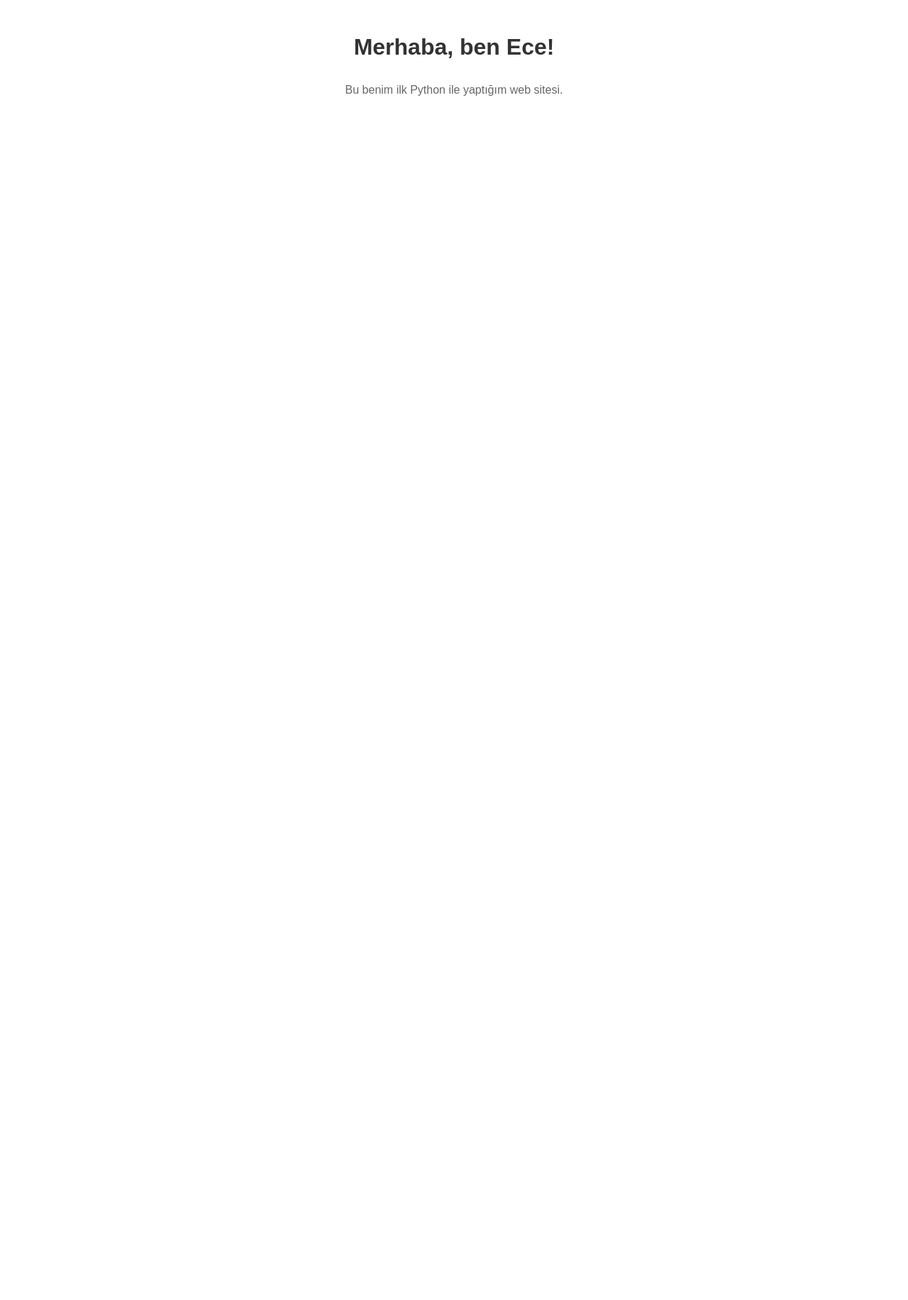
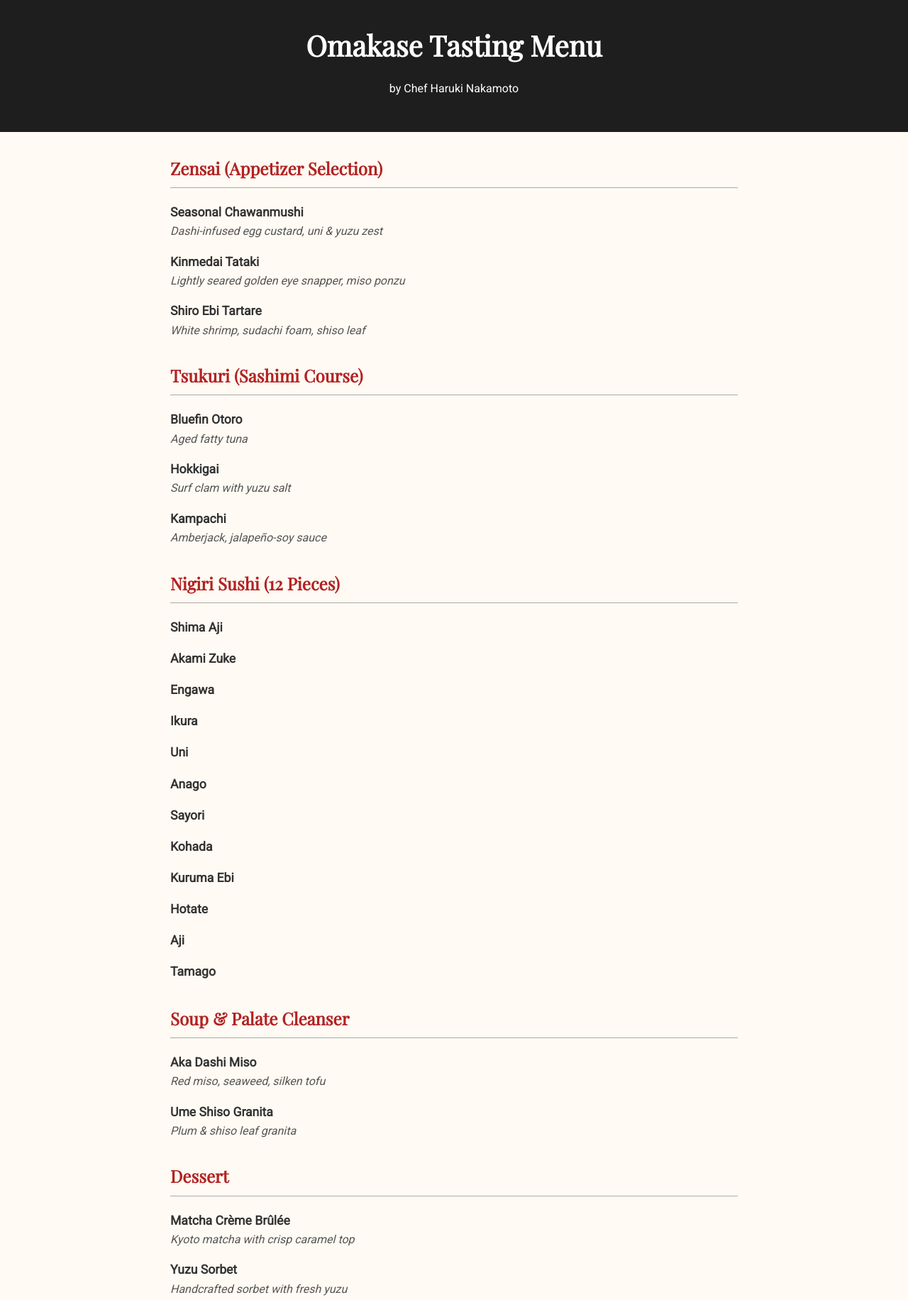
Before and after one commit to zeynepecekiris/theMusic, a plain HTML site: page templates/index.html in a window 1280 px wide. Shown: the top 1832 px of the page at 71% size. Before the commit the page ends 800 px from the top, so only its background shows below. Drawn offline with nearby package versions, Linux system fonts and the light colour scheme.

Commit message:
using html templates.

```diff
--- a/backend/types/generated/contentTypes.d.ts
+++ b/backend/types/generated/contentTypes.d.ts
@@ -440,6 +440,7 @@ export interface ApiIsimIsim extends Struct.CollectionTypeSchema {
       'images' | 'files' | 'videos' | 'audios',
       true
     >;
+    resimler: Schema.Attribute.Media<'images' | 'files' | 'videos' | 'audios'>;
     updatedAt: Schema.Attribute.DateTime;
     updatedBy: Schema.Attribute.Relation<'oneToOne', 'admin::user'> &
       Schema.Attribute.Private;
--- a/templates/index.html
+++ b/templates/index.html
@@ -1,29 +1,146 @@
 <!DOCTYPE html>
-<html lang="tr">
+<html lang="en">
 <head>
   <meta charset="UTF-8">
   <meta name="viewport" content="width=device-width, initial-scale=1.0">
-    <title>İlk Sayfam</title>
+  <title>Omakase Menu | Chef Haruki Nakamoto</title>
+  <link href="https://fonts.googleapis.com/css2?family=Playfair+Display&family=Roboto&display=swap" rel="stylesheet">
   <style>
     body {
-            font-family: Arial, sans-serif;
-            max-width: 800px;
-            margin: 0 auto;
-            padding: 20px;
+      font-family: 'Roboto', sans-serif;
+      margin: 0;
+      padding: 0;
+      background-color: #fffaf3;
+      color: #333;
       line-height: 1.6;
     }
-        h1 {
-            color: #333;
+    header {
+      background-color: #1e1e1e;
+      color: white;
+      padding: 2rem 1rem;
       text-align: center;
     }
-        p {
+    header h1 {
+      font-family: 'Playfair Display', serif;
+      margin: 0;
+      font-size: 2.5rem;
+    }
+    .menu {
+      max-width: 800px;
+      margin: 2rem auto;
+      padding: 0 1rem;
+    }
+    .menu-section {
+      margin-bottom: 2rem;
+    }
+    .menu-section h2 {
+      border-bottom: 1px solid #aaa;
+      padding-bottom: 0.5rem;
+      font-family: 'Playfair Display', serif;
+      color: #b22222;
+    }
+    .dish {
+      margin: 1rem 0;
+    }
+    .dish-name {
+      font-weight: bold;
+      font-size: 1.1rem;
+    }
+    .description {
+      font-style: italic;
+      color: #555;
+    }
+    footer {
+      text-align: center;
+      padding: 2rem 1rem;
+      background-color: #f1f1f1;
+      font-size: 0.9rem;
       color: #666;
-            text-align: center;
     }
   </style>
 </head>
 <body>
-    <h1>Merhaba, ben Ece!</h1>
-    <p>Bu benim ilk Python ile yaptığım web sitesi.</p>
+  <header>
+    <h1>Omakase Tasting Menu</h1>
+    <p>by Chef Haruki Nakamoto</p>
+  </header>
+
+  <main class="menu">
+    <section class="menu-section">
+      <h2>Zensai (Appetizer Selection)</h2>
+      <div class="dish">
+        <div class="dish-name">Seasonal Chawanmushi</div>
+        <div class="description">Dashi-infused egg custard, uni & yuzu zest</div>
+      </div>
+      <div class="dish">
+        <div class="dish-name">Kinmedai Tataki</div>
+        <div class="description">Lightly seared golden eye snapper, miso ponzu</div>
+      </div>
+      <div class="dish">
+        <div class="dish-name">Shiro Ebi Tartare</div>
+        <div class="description">White shrimp, sudachi foam, shiso leaf</div>
+      </div>
+    </section>
+
+    <section class="menu-section">
+      <h2>Tsukuri (Sashimi Course)</h2>
+      <div class="dish">
+        <div class="dish-name">Bluefin Otoro</div>
+        <div class="description">Aged fatty tuna</div>
+      </div>
+      <div class="dish">
+        <div class="dish-name">Hokkigai</div>
+        <div class="description">Surf clam with yuzu salt</div>
+      </div>
+      <div class="dish">
+        <div class="dish-name">Kampachi</div>
+        <div class="description">Amberjack, jalapeño-soy sauce</div>
+      </div>
+    </section>
+
+    <section class="menu-section">
+      <h2>Nigiri Sushi (12 Pieces)</h2>
+      <div class="dish"><div class="dish-name">Shima Aji</div></div>
+      <div class="dish"><div class="dish-name">Akami Zuke</div></div>
+      <div class="dish"><div class="dish-name">Engawa</div></div>
+      <div class="dish"><div class="dish-name">Ikura</div></div>
+      <div class="dish"><div class="dish-name">Uni</div></div>
+      <div class="dish"><div class="dish-name">Anago</div></div>
+      <div class="dish"><div class="dish-name">Sayori</div></div>
+      <div class="dish"><div class="dish-name">Kohada</div></div>
+      <div class="dish"><div class="dish-name">Kuruma Ebi</div></div>
+      <div class="dish"><div class="dish-name">Hotate</div></div>
+      <div class="dish"><div class="dish-name">Aji</div></div>
+      <div class="dish"><div class="dish-name">Tamago</div></div>
+    </section>
+
+    <section class="menu-section">
+      <h2>Soup & Palate Cleanser</h2>
+      <div class="dish">
+        <div class="dish-name">Aka Dashi Miso</div>
+        <div class="description">Red miso, seaweed, silken tofu</div>
+      </div>
+      <div class="dish">
+        <div class="dish-name">Ume Shiso Granita</div>
+        <div class="description">Plum & shiso leaf granita</div>
+      </div>
+    </section>
+
+    <section class="menu-section">
+      <h2>Dessert</h2>
+      <div class="dish">
+        <div class="dish-name">Matcha Crème Brûlée</div>
+        <div class="description">Kyoto matcha with crisp caramel top</div>
+      </div>
+      <div class="dish">
+        <div class="dish-name">Yuzu Sorbet</div>
+        <div class="description">Handcrafted sorbet with fresh yuzu</div>
+      </div>
+    </section>
+  </main>
+
+  <footer>
+    Beverage Pairing Available | Chef-selected Junmai Daiginjo Series
+  </footer>
 </body>
 </html>
```
Also changed, not shown: backend/src/api/isim/content-types/isim/schema.json (+10 -0 lines), templates/menu.html (+99 -19 lines). Lines whose indentation alone changed are shown as unchanged.
